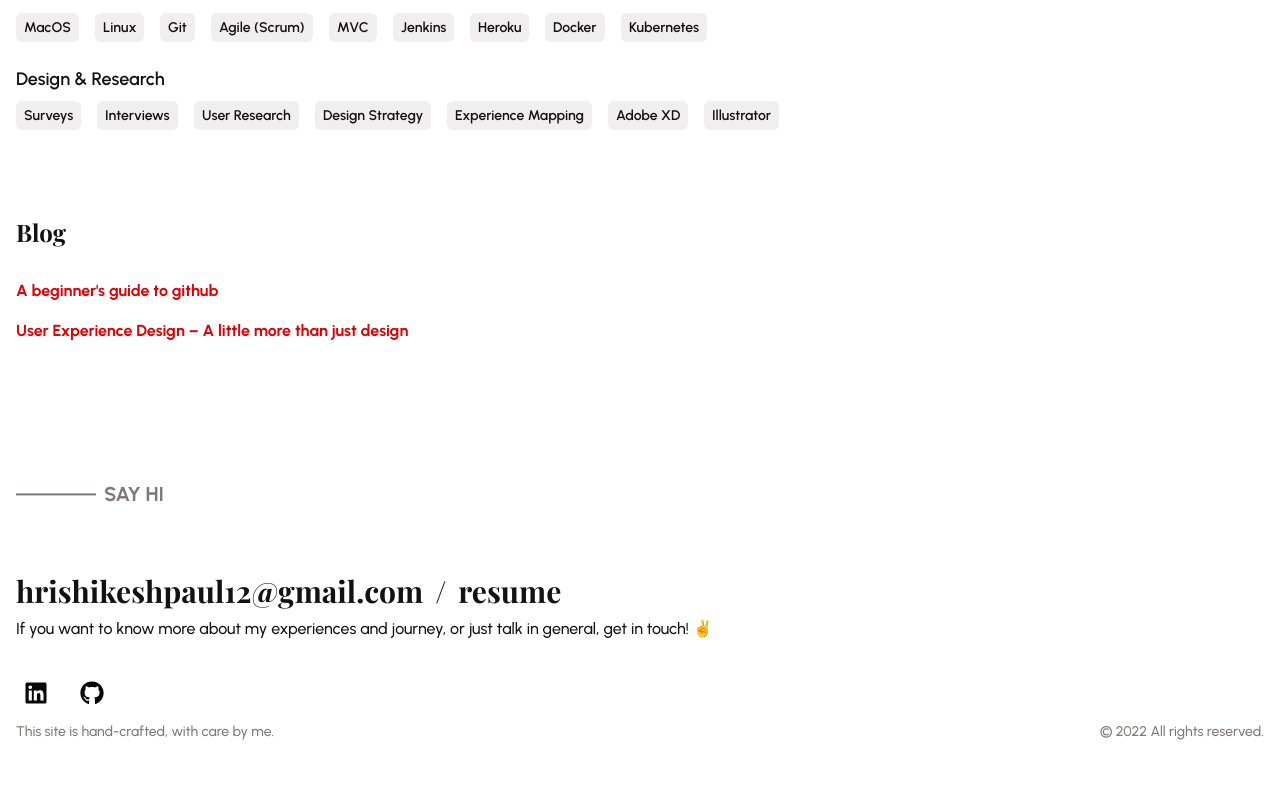
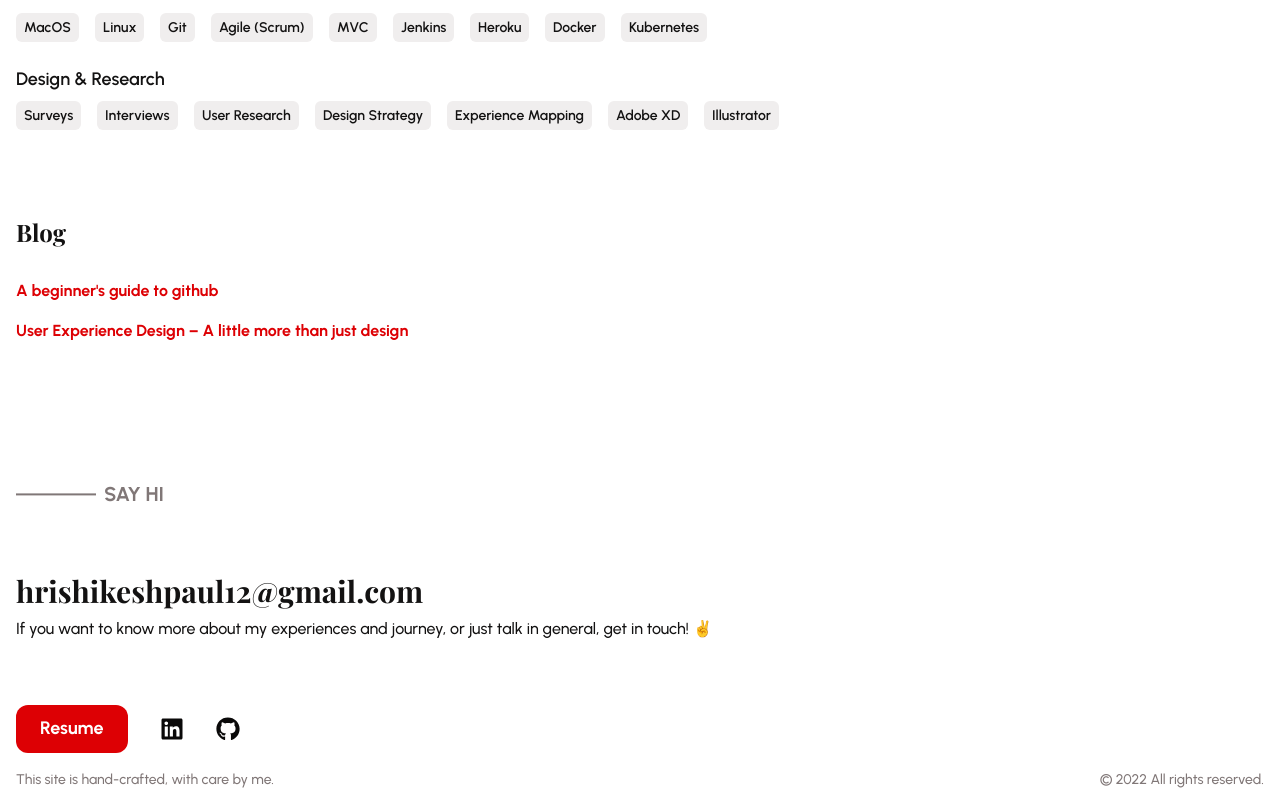
Before and after one commit to hrishikeshpaul/portfolio-template-v2, a React (Create React App) app: page / in a window 1280 px wide. Shown: the part 6074-6872 px from the top of the page. Before the commit the page ends 6824 px from the top, so only its background shows below. Built offline with nearby package versions, Linux system fonts and the light colour scheme.

Commit message:
chore: updates

```diff
--- a/src/shared/footer/Footer.tsx
+++ b/src/shared/footer/Footer.tsx
@@ -28,21 +28,16 @@ export const Footer: FC = () => {
                 <Heading {...headerStyles} onClick={onMailTo} display={{ base: "block", md: "none" }}>
                     email
                 </Heading>
-
-                <Heading fontSize={{ base: "2xl", md: "3xl" }}>/</Heading>
-
-                <Heading {...headerStyles} onClick={onResumeOpen}>
-                    resume
-                </Heading>
             </Flex>
             <Text>
                 If you want to know more about my experiences and journey, or just talk in general, get in touch! ✌️
             </Text>
-            <Box pt="8">
-                <Socials delay={100} resume={false} exclude={["mail"]} />
+            <Box pt="16">
+                <Socials delay={100} exclude={["mail"]} />
             </Box>
             <Flex
-                py="2"
+                pt="4"
+                pb="2"
                 fontSize="sm"
                 color="gray.500"
                 justifyContent={{ base: "center", md: "space-between" }}
```
